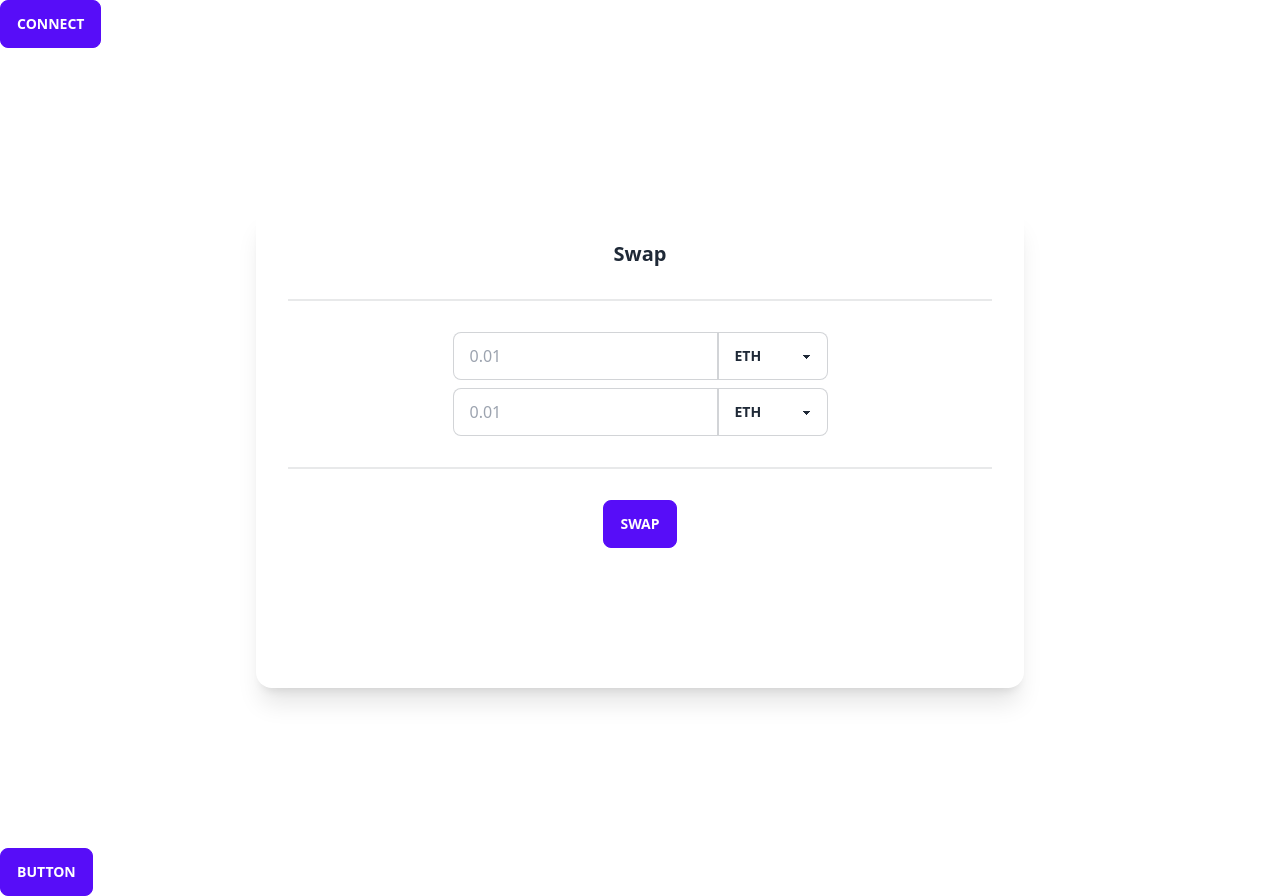
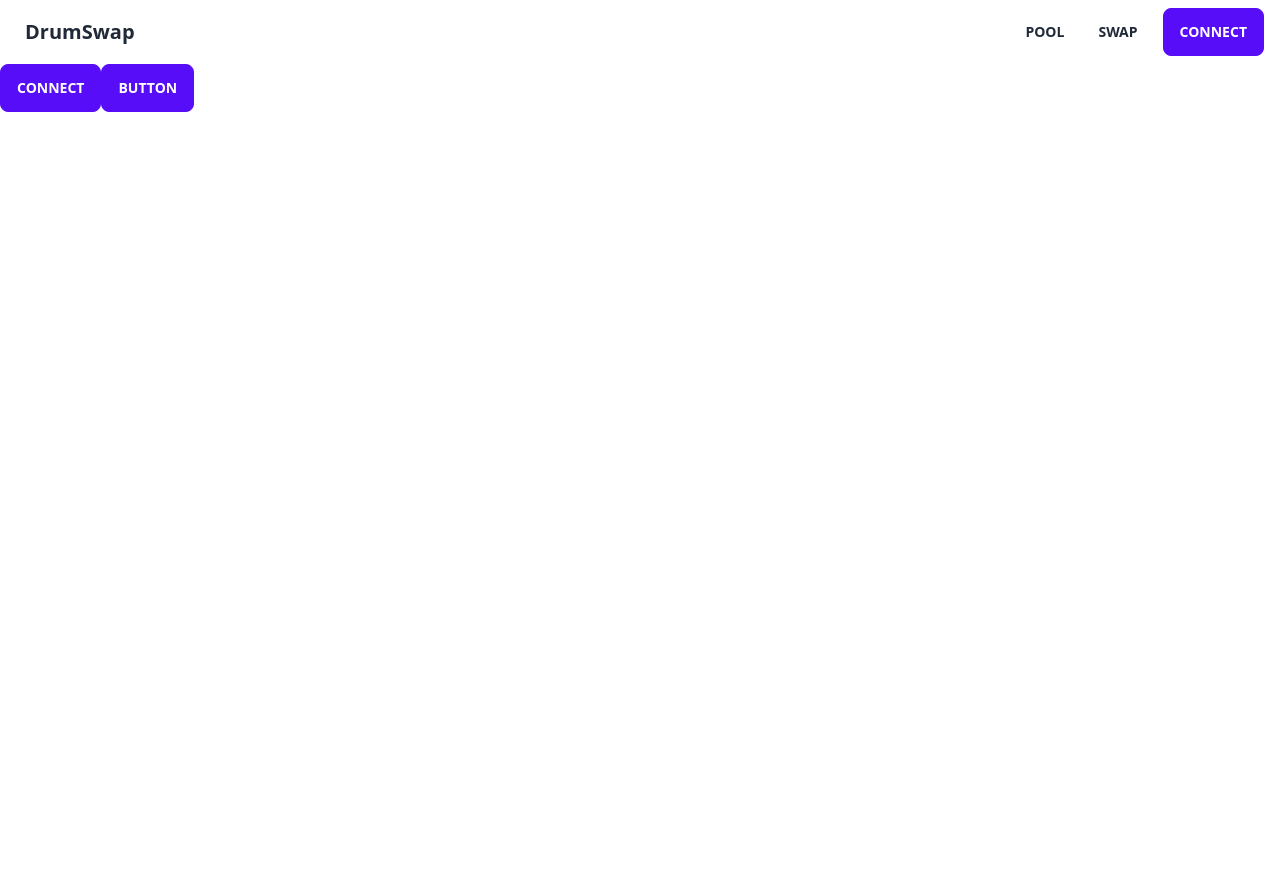
Before and after one commit to DarkMiclos/DrumSwap-Hackathon, a React (Vite) app in the folder frontend/: page / in a window 1280 px wide. After the commit the page ends 800 px from the top, so only its background shows below. Built offline with nearby package versions, Linux system fonts and the light colour scheme.

Commit message:
Add Navbar add react-router-dom

```diff
--- a/frontend/src/App.tsx
+++ b/frontend/src/App.tsx
@@ -1,19 +1,38 @@
 import React from "react";
+import { Routes, Route } from "react-router-dom";
 import { useWallet } from "./hook/useWallet";
+import { useDrumFactoryContract } from "./hook/useDrumSwap";
 import ConnectButton from "./components/ConnectButton";
-import Swap from "./components/Swap";
+import Swap from "./pages/Swap";
+import Pool from "./pages/Pool";
+import Navbar from "./components/Navbar";
 
 const App = () => {
   const { currentAccount } = useWallet();
+  const { swap, getPair, createPair } = useDrumFactoryContract({
+    currentAccount,
+  });
 
   const handleClick = async () => {
     console.log("test");
+    await getPair("0x242a1ff6ee06f2131b7924cacb74c7f9e3a5edc9");
+    console.log("done");
+    // await swap(
+    //   0.000_000_001,
+    //   0.000_000_001,
+    //   "0x5e69f63eC6F746A7E9753b3991231444a81DE685",
+    //   10
+    // );
   };
 
   return (
     <>
+      <Navbar />
+      <Routes>
+        <Route path="/swap" element={<Swap />} />
+        <Route path="/pool" element={<Pool />} />
+      </Routes>
       <ConnectButton />
-      <Swap></Swap>
       <button onClick={handleClick} className="btn btn-primary">
         button
       </button>
--- a/frontend/src/components/Navbar.tsx
+++ b/frontend/src/components/Navbar.tsx
@@ -1,4 +1,5 @@
 import { useEffect } from "react";
+import { Link } from "react-router-dom";
 import { useWallet } from "../hook/useWallet";
 import ConnectButton from "./ConnectButton";
 
@@ -8,9 +9,17 @@ const Navbar = () => {
   return (
     <div className="navbar bg-base-100">
       <div className="flex-1">
-        <a className="btn btn-ghost normal-case text-xl">DrumSwap</a>
+        <Link to="/" className="btn btn-ghost normal-case text-xl">
+          DrumSwap
+        </Link>
       </div>
       <div className="flex-none">
+        <Link className="btn btn-ghost" to="/pool">
+          Pool
+        </Link>
+        <Link className="btn btn-ghost" to="/swap">
+          Swap
+        </Link>
         {currentAccount && (
           <button className="btn btn-ghost mx-2">
             {currentAccount?.slice(0, 6) + "..." + currentAccount?.slice(-4)}
--- a/frontend/src/components/Swap.tsx
+++ /dev/null
@@ -1,62 +0,0 @@
-import React from "react";
-import { ethers } from "ethers";
-import contractABI from "../abi/drumfactory.json";
-import { getEthereum } from "../utils/ethereum";
-
-const contractAdress = "0x802B7cCc3cc79aA41FCb67B9c4e73ec5B121A9d6";
-
-const Swap = () => {
-    let getContract = () => {
-        if(window.ethereum) {
-            const provider = new ethers.providers.Web3Provider(window.ethereum);
-            const signer = provider.getSigner();
-            let contract = new ethers.Contract(
-            contractAdress,
-            contractABI,
-            signer
-            );
-            return contract;
-        }
-    }
-
-    let createPair = (tokenAdressA: string, tokenAdressB: string) => {
-        getContract()?.createPair(tokenAdressA, tokenAdressB);
-    }
-
-    let allPairs = () => {
-        console.log(getContract()?.getPair("0xCea5BFE9542eDf828Ebc2ed054CA688f0224796f", "0x16B3b6c340aaB14A6696D66fA1C319B371AFeBd1"));
-    }
-
-    return (
-        <div className="flex justify-center items-center h-screen">
-            <div className="card w-[60vw] h-[60vh] shadow-xl">
-            <div className="card-body">
-                <h2 className="card-title justify-center">Swap</h2>
-                <div className="divider"></div>
-                <label className="input-group flex justify-center">
-                    <input type="text" placeholder="0.01" className="input input-bordered" />
-                    <select className="select select-bordered">
-                        <option disabled selected>ETH </option>
-                        <option>T-shirts</option>
-                        <option>Mugs</option>
-                    </select>
-                </label>
-                <label className="input-group flex justify-center">
-                    <input type="text" placeholder="0.01" className="input input-bordered" />
-                    <select className="select select-bordered">
-                        <option disabled selected>ETH </option>
-                        <option>T-shirts</option>
-                        <option>Mugs</option>
-                    </select>
-                </label>
-                <div className="divider"></div>
-                <div className="card-actions justify-center">
-                    <button className="btn btn-primary" onClick={allPairs}>Swap</button>
-                </div>
-            </div>
-        </div>
-        </div>
-    );
-};
-
-export default Swap;
--- a/frontend/src/hook/useDrumSwap.ts
+++ b/frontend/src/hook/useDrumSwap.ts
@@ -11,7 +11,7 @@ type Props = {
 }
 
 export const useDrumFactoryContract = ({ currentAccount }: Props) => {
-    const [drumFactoryContract, setDrumFactoryContract] = useState();
+    const [drumFactoryContract, setDrumFactoryContract] = useState<ethers.Contract>();
     const ethereum = getEthereum();
 
     const getDrumFactory = () => {
@@ -29,7 +29,7 @@ export const useDrumFactoryContract = ({ currentAccount }: Props) => {
     const createPair = async (tokenA: string, tokenB: string) => {
         try {
             if (!ethereum) return;
-            const txn = await drumFactoryContract.createPair(tokenA, tokenB);
+            const txn = await drumFactoryContract?.createPair(tokenA, tokenB);
             await txn.wait();
             console.log("done");
         } catch (err) {
@@ -37,11 +37,10 @@ export const useDrumFactoryContract = ({ currentAccount }: Props) => {
         }
     }
 
-    // dataの方がわからん。
-    const swap = async (amount0Out: number, amount1Out: number, to: string, data: number) => {
+    const getPair = async (token: string) => {
         try {
             if (!ethereum) return;
-            const txn = await drumFactoryContract.swap(amount0Out, amount1Out, to, data);
+            const txn = await drumFactoryContract?.getPair(token);
             await txn.wait();
             console.log("done");
         } catch (err) {
@@ -49,16 +48,16 @@ export const useDrumFactoryContract = ({ currentAccount }: Props) => {
         }
     }
 
-    // const getPair = async (token: string) => {
-    //     try {
-    //         if (!ethereum) return;
-    //         cawait drumFactoryContract.getPair(token);
-    //         await txn.wait();
-    //         console.log("done");
-    //     } catch (err) {
-    //         console.log(err);
-    //     }
-    // }
+    const swap = async (amount0Out: number, amount1Out: number, to: string, data: number) => {
+        try {
+            if (!ethereum) return;
+            const txn = await drumFactoryContract?.swap(amount0Out, amount1Out, to, data);
+            await txn.wait();
+            console.log("done");
+        } catch (err) {
+            console.log(err);
+        }
+    }
 
     useEffect(() => {
         getDrumFactory()
@@ -66,6 +65,7 @@ export const useDrumFactoryContract = ({ currentAccount }: Props) => {
 
     return {
         createPair,
+        getPair,
         swap
     }
 }
--- a/frontend/src/main.tsx
+++ b/frontend/src/main.tsx
@@ -1,13 +1,16 @@
 import React from "react";
 import ReactDOM from "react-dom/client";
+import { BrowserRouter } from "react-router-dom";
 import { RecoilRoot } from "recoil";
 import App from "./App";
 import "./index.css";
 
 ReactDOM.createRoot(document.getElementById("root") as HTMLElement).render(
   <React.StrictMode>
-    <RecoilRoot>
-      <App />
-    </RecoilRoot>
+    <BrowserRouter>
+      <RecoilRoot>
+        <App />
+      </RecoilRoot>
+    </BrowserRouter>
   </React.StrictMode>
 );
--- a/frontend/src/components/Pool.tsx
+++ b/frontend/src/pages/Pool.tsx
@@ -1,5 +1,5 @@
 import { IoMdArrowDropdown } from "react-icons/io";
-import TokenSelectionButton from "./TokenSelectionButton";
+import TokenSelectionButton from "../components/TokenSelectionButton";
 import { useRecoilValue } from "recoil";
 import { swapFromTokenState, swapToTokenState } from "../utils/atom";
 import { useState } from "react";
--- /dev/null
+++ b/frontend/src/pages/Swap.tsx
@@ -0,0 +1,76 @@
+import React from "react";
+import { ethers } from "ethers";
+import contractABI from "../abi/drumfactory.json";
+import { getEthereum } from "../utils/ethereum";
+
+const contractAddress = "0x802B7cCc3cc79aA41FCb67B9c4e73ec5B121A9d6";
+
+const Swap = () => {
+  const getContract = () => {
+    if (window.ethereum) {
+      const provider = new ethers.providers.Web3Provider(window.ethereum);
+      const signer = provider.getSigner();
+      let contract = new ethers.Contract(contractAddress, contractABI, signer);
+      return contract;
+    }
+  };
+
+  const createPair = (tokenAddressA: string, tokenAddressB: string) => {
+    getContract()?.createPair(tokenAddressA, tokenAddressB);
+  };
+
+  const allPairs = async () => {
+    const pair = await getContract()?.getPair(
+      "0xCea5BFE9542eDf828Ebc2ed054CA688f0224796f",
+      "0x16B3b6c340aaB14A6696D66fA1C319B371AFeBd1"
+    );
+    console.log(pair);
+  };
+
+  return (
+    <div className="flex justify-center items-center h-screen">
+      <div className="card w-[60vw] h-[60vh] shadow-xl">
+        <div className="card-body">
+          <h2 className="card-title justify-center">Swap</h2>
+          <div className="divider"></div>
+          <label className="input-group flex justify-center">
+            <input
+              type="text"
+              placeholder="0.01"
+              className="input input-bordered"
+            />
+            <select className="select select-bordered">
+              <option disabled selected>
+                ETH{" "}
+              </option>
+              <option>T-shirts</option>
+              <option>Mugs</option>
+            </select>
+          </label>
+          <label className="input-group flex justify-center">
+            <input
+              type="text"
+              placeholder="0.01"
+              className="input input-bordered"
+            />
+            <select className="select select-bordered">
+              <option disabled selected>
+                ETH{" "}
+              </option>
+              <option>T-shirts</option>
+              <option>Mugs</option>
+            </select>
+          </label>
+          <div className="divider"></div>
+          <div className="card-actions justify-center">
+            <button className="btn btn-primary" onClick={allPairs}>
+              Swap
+            </button>
+          </div>
+        </div>
+      </div>
+    </div>
+  );
+};
+
+export default Swap;
```
